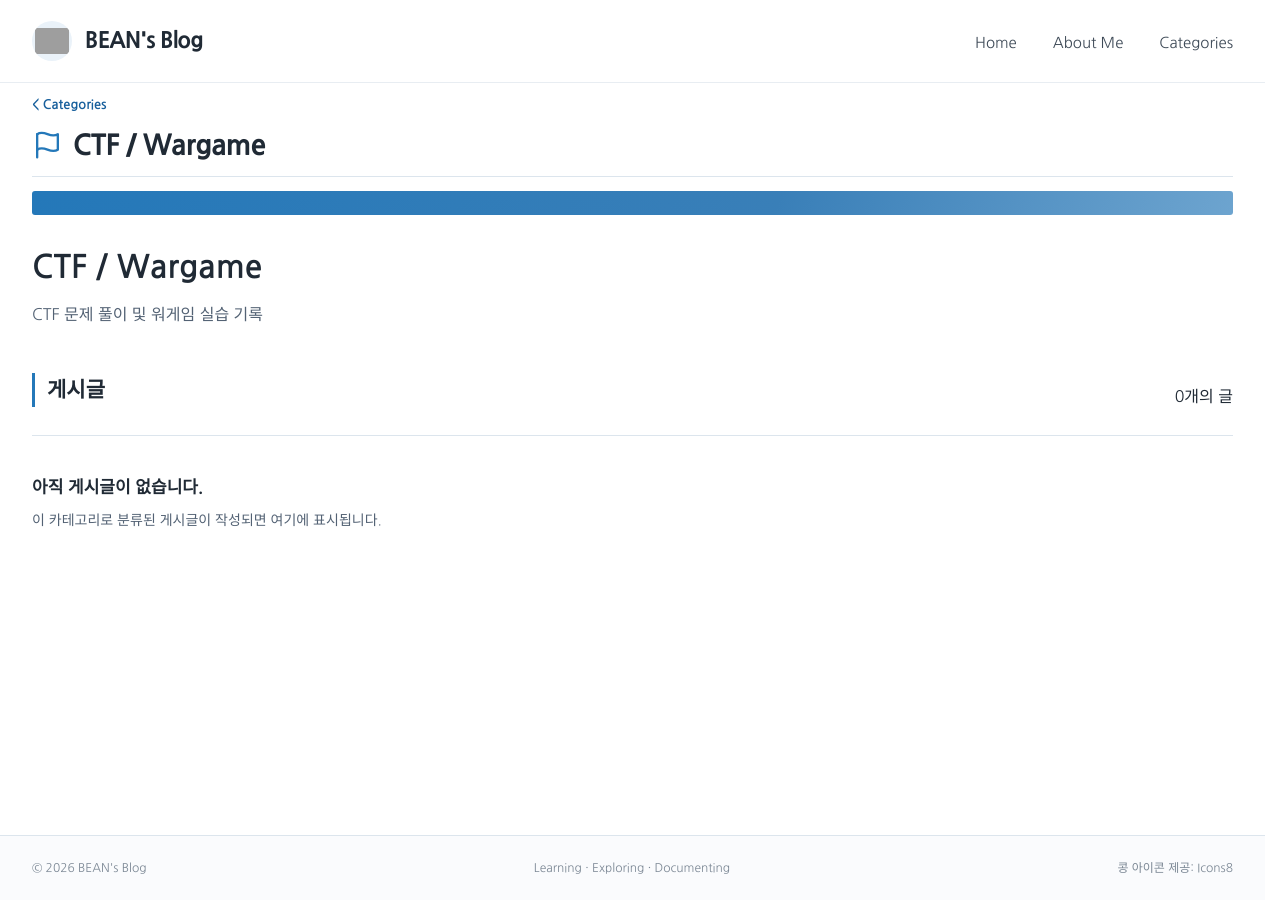
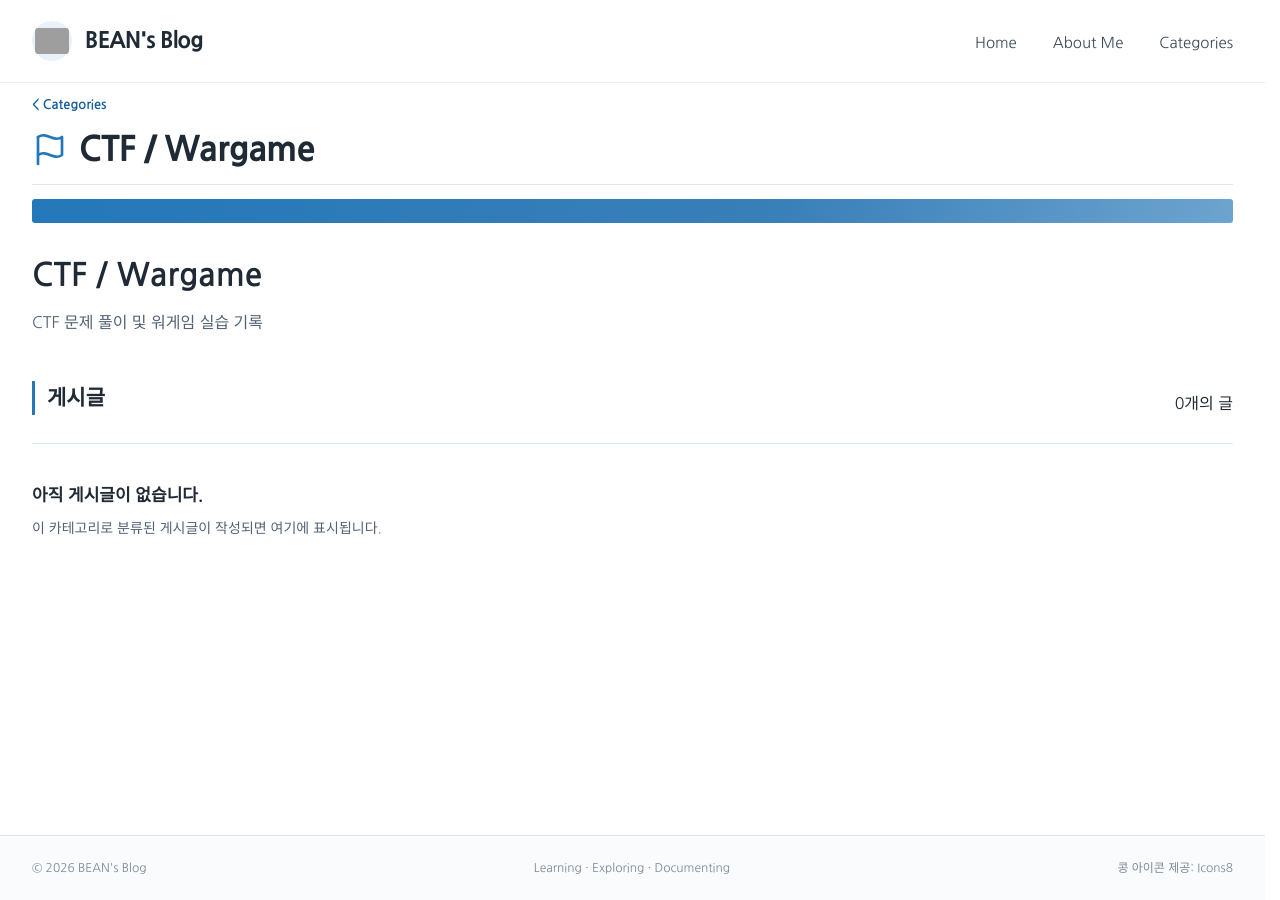
Before and after one commit to BEAN-CMD418/bean-cmd418.github.io, a Jekyll site: the page built from ctf/index.md, in a window 1280 px wide. Built offline with Jekyll 4.4.1, drawn with Linux system fonts in a browser that asks for light colours; some web fonts are replaced; grey boxes are pictures that could not be loaded.

Commit message:
Enlarge category page headings

```diff
--- a/assets/css/bean-theme.css
+++ b/assets/css/bean-theme.css
@@ -174,7 +174,7 @@ button, input { font: inherit; }
 .no-results { padding: 25px 0; color: var(--muted); font-size: 13px; }
 .page-content { width: 100%; min-height: 380px; margin: 0 auto; }
 .page-heading { margin: 0 0 14px; padding: 2px 0 13px; border-bottom: 1px solid var(--line); }
-.page-heading h1 { margin: 0; color: var(--ink); font-size: 28px; line-height: 1.3; font-weight: 800; letter-spacing: -.7px; }
+.page-heading h1 { margin: 0; color: var(--ink); font-size: 34px; line-height: 1.3; font-weight: 800; letter-spacing: -.7px; }
 .page-accent-band { height: 24px; margin: 0 0 25px; border-radius: 3px; background: linear-gradient(110deg, #2478b9 0%, #397fb8 62%, #6da4cf 100%); position: relative; overflow: hidden; }
 /* Keep the subtle blue gradient; remove the diagonal stripe overlay. */
 .page-body { max-width: 850px; }
@@ -189,7 +189,7 @@ button, input { font: inherit; }
 .category-list-item { display: flex; align-items: center; gap: 18px; min-height: 82px; padding: 16px 20px; border: 1px solid var(--line); border-radius: 7px; background: #fff; text-decoration: none !important; transition: border-color .18s ease, transform .18s ease, box-shadow .18s ease; }
 .category-list-item:hover { border-color: #9fc3e0; transform: translateY(-2px); box-shadow: 0 7px 20px rgba(31, 83, 124, .07); }
 .category-list-number { flex: 0 0 34px; color: var(--blue); font-size: 22px; font-weight: 800; font-variant-numeric: tabular-nums; }
-.category-page-icon { display: inline-flex; width: 31px; height: 31px; margin-right: 10px; vertical-align: -5px; color: var(--blue); }
+.category-page-icon { display: inline-flex; width: 36px; height: 36px; margin-right: 11px; vertical-align: -6px; color: var(--blue); }
 .category-page-icon svg { width: 100%; height: 100%; fill: none; stroke: currentColor; stroke-width: 1.8; stroke-linecap: round; stroke-linejoin: round; }
 .category-list-icon { width: 44px; height: 44px; flex: 0 0 44px; display: grid; place-items: center; border-radius: 10px; background: var(--blue-soft); color: var(--blue); }
 .category-list-icon svg { display: block; width: 25px; height: 25px; fill: none; stroke: currentColor; stroke-width: 1.8; stroke-linecap: round; stroke-linejoin: round; }
@@ -249,12 +249,12 @@ pre { overflow-x: auto; padding: 16px; background: #f2f5f8; border: 1px solid va
   .category-list { grid-template-columns: 1fr; gap: 11px; }
   .category-list-item { min-height: 94px; padding: 16px; gap: 14px; }
   .page-heading { margin-bottom: 12px; }
-  .page-heading h1 { font-size: 24px; }
+   .page-heading h1 { font-size: 29px; }
   .page-accent-band { height: 21px; margin-bottom: 20px; }
   .category-list-item { gap: 10px; padding: 14px; min-height: 70px; }
   .category-list-number { flex-basis: 28px; font-size: 19px; }
   .category-list-title { font-size: 14px; }
-  .category-page-icon { width: 26px; height: 26px; margin-right: 7px; }
+   .category-page-icon { width: 31px; height: 31px; margin-right: 8px; vertical-align: -5px; }
   .footer-inner { flex-direction: column; gap: 4px; }
 }
 
```
